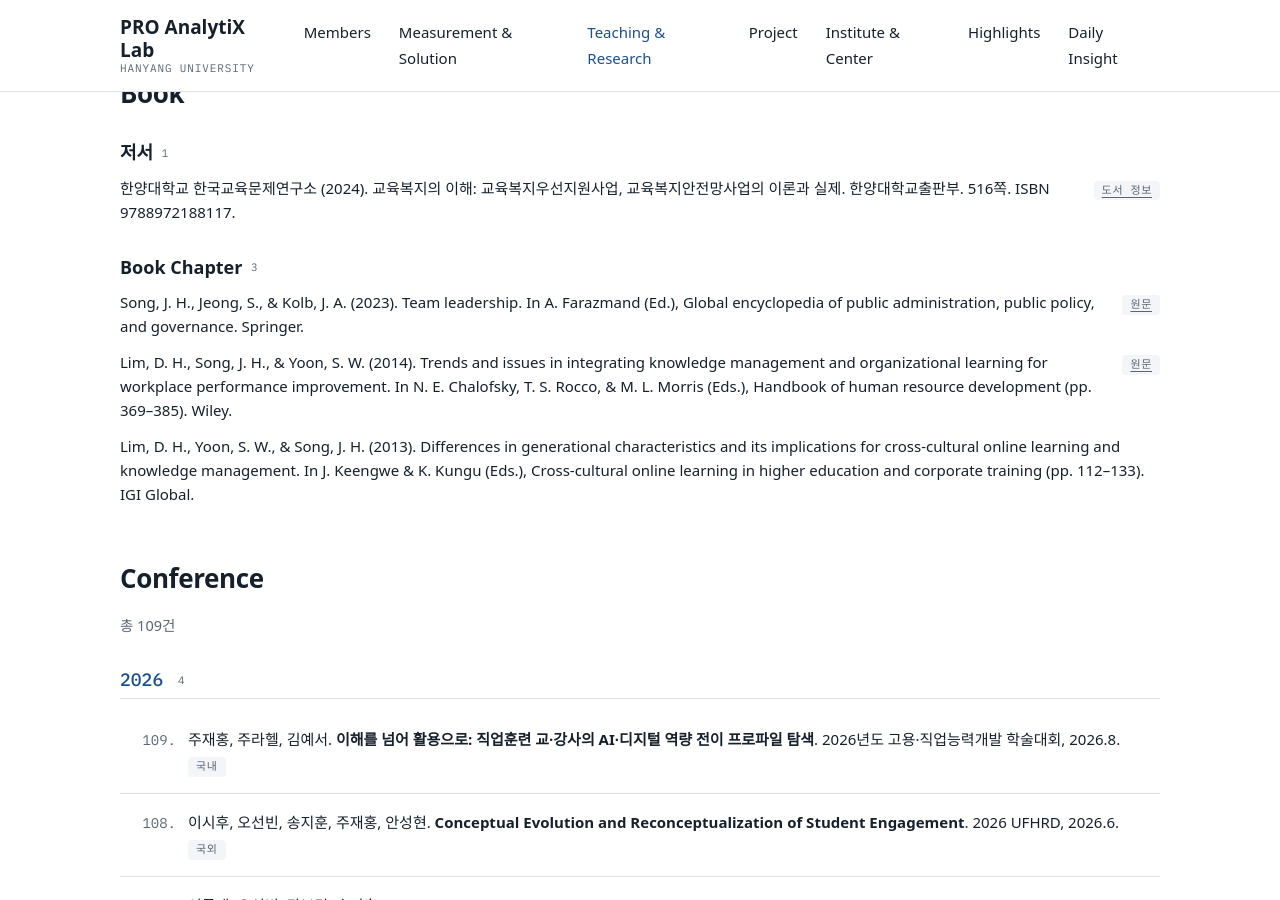
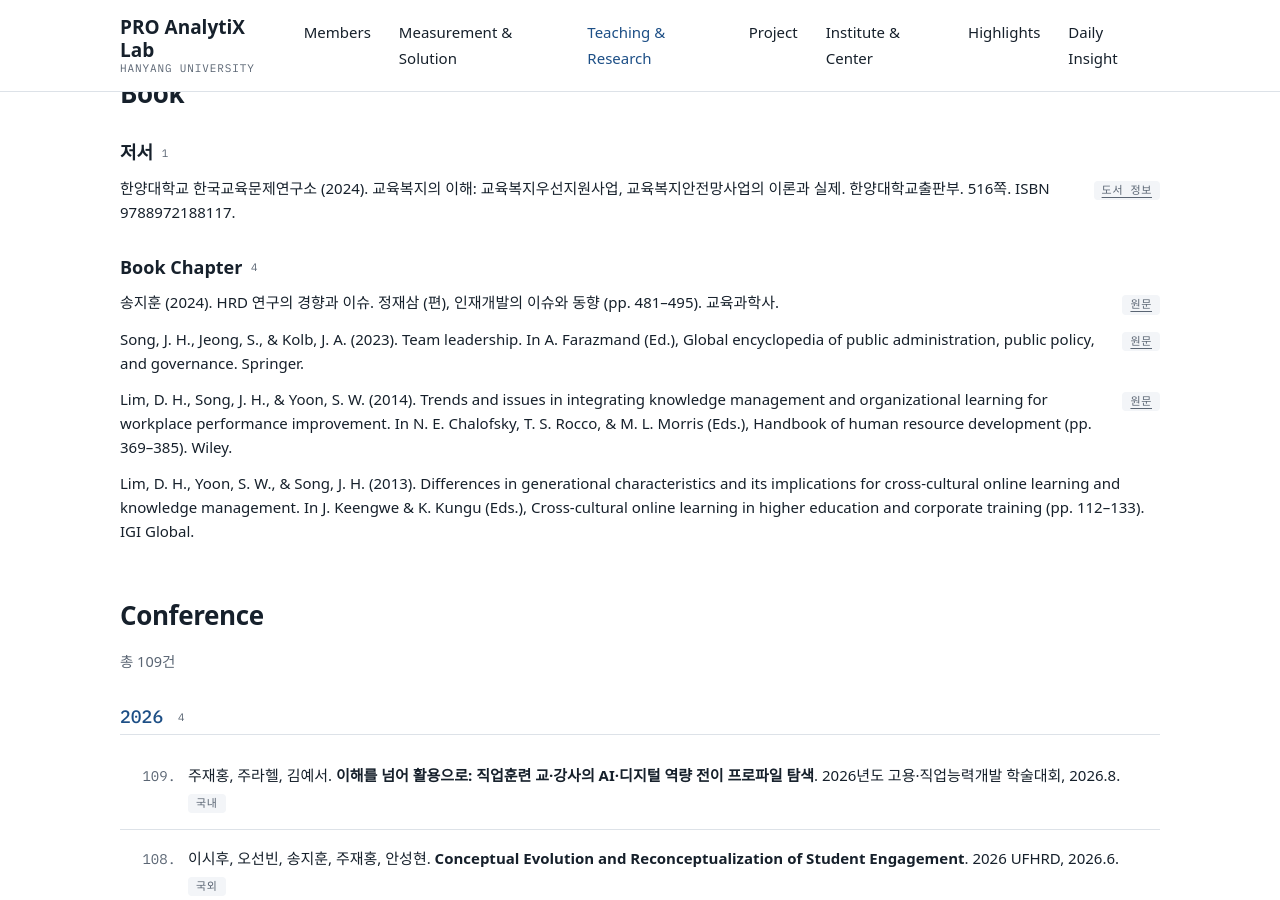
Before and after one commit to drsprolab/drsprolab.github.io, a Jekyll site: the page built from research.md, in a window 1280 px wide and 900 px high, scrolled down 24530 px. Built offline with Jekyll 4.4.1, drawn with Linux system fonts in a browser that asks for light colours; some web fonts are replaced.

Commit message:
Research (Professor): Book chapter 'HRD 연구의 경향과 이슈'(2024) 추가
정재삼 편, 인재개발의 이슈와 동향, 교육과학사, pp. 481–495.

Co-Authored-By: Claude Opus 5.5 <noreply@anthropic.com>

```diff
--- a/_data/books.yml
+++ b/_data/books.yml
@@ -3,6 +3,10 @@
   year: 2024
   citation: "한양대학교 한국교육문제연구소 (2024). 교육복지의 이해: 교육복지우선지원사업, 교육복지안전망사업의 이론과 실제. 한양대학교출판부. 516쪽. ISBN 9788972188117."
   url: "https://www.yes24.com/product/goods/132210709"
+- type: chapter
+  year: 2024
+  citation: "송지훈 (2024). HRD 연구의 경향과 이슈. 정재삼 (편), 인재개발의 이슈와 동향 (pp. 481–495). 교육과학사."
+  url: "https://www.aladin.co.kr/shop/wproduct.aspx?ItemId=349176075"
 - type: chapter
   year: 2023
   citation: "Song, J. H., Jeong, S., & Kolb, J. A. (2023). Team leadership. In A. Farazmand (Ed.), Global encyclopedia of public administration, public policy, and governance. Springer."
```
